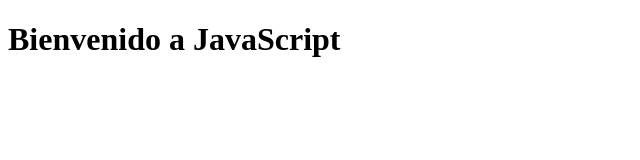
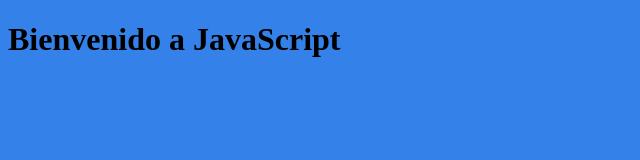
Before and after one commit to alberto120495/JavaScriptCode-Alberto, a plain HTML site: page Javascript Code - Alberto/index.html in a window 1280 px wide. Shown: the whole page, without its empty margins (0-640 px from the left). Drawn offline with Linux system fonts and the light colour scheme.

Commit message:
Cambio  color index

```diff
--- /dev/null
+++ b/Javascript Code - Alberto/css/style.css
@@ -0,0 +1,3 @@
+body{
+background-color: rgb(52, 130, 233);
+}
--- a/Javascript Code - Alberto/index.html
+++ b/Javascript Code - Alberto/index.html
@@ -4,6 +4,7 @@
     <meta charset="UTF-8">
     <meta http-equiv="X-UA-Compatible" content="IE=edge">
     <meta name="viewport" content="width=device-width, initial-scale=1.0">
+   <link rel="stylesheet" href="css/style.css">
     <title> Programacion JavaScript </title>
 </head>
 <body>
```
